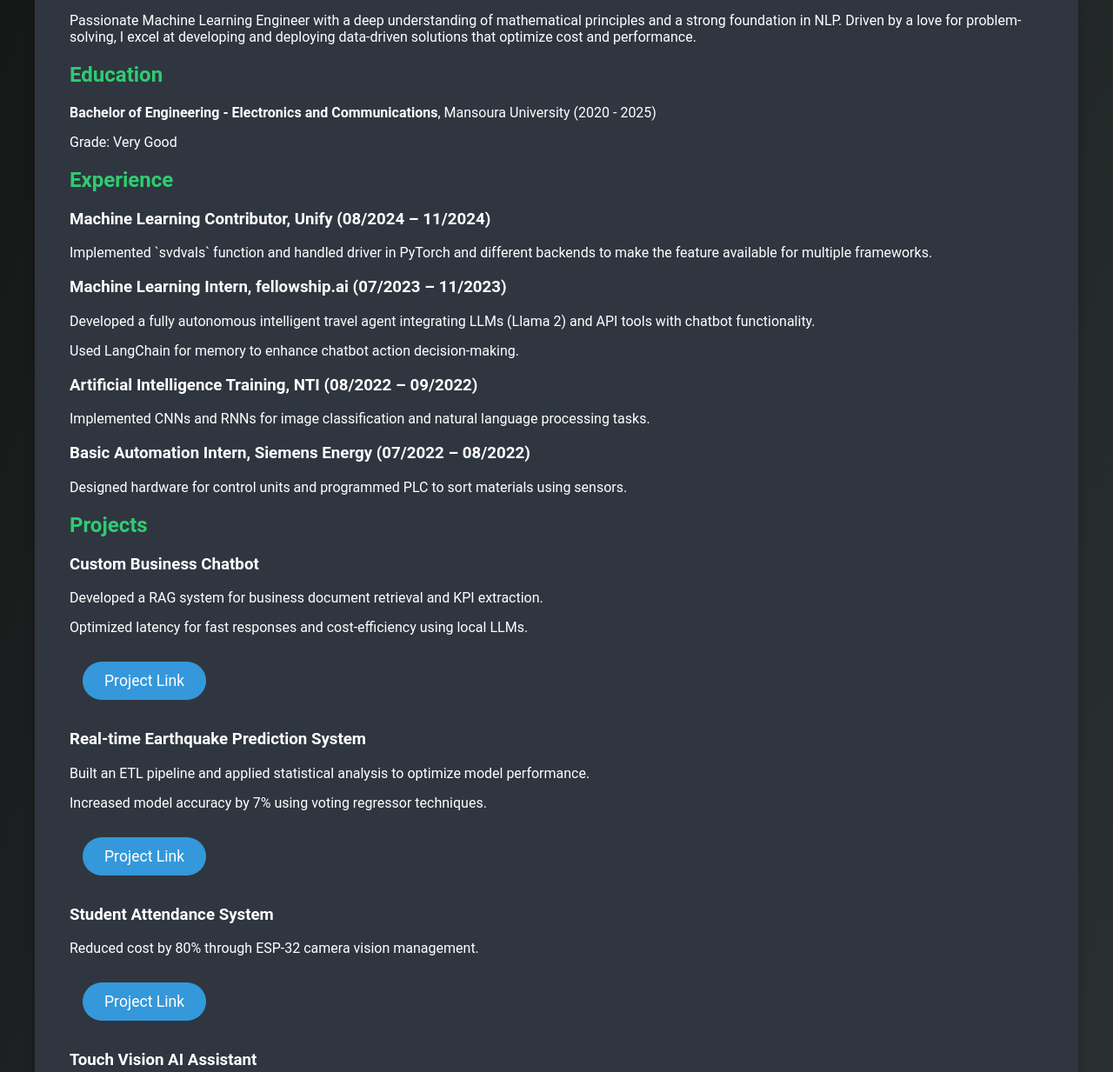
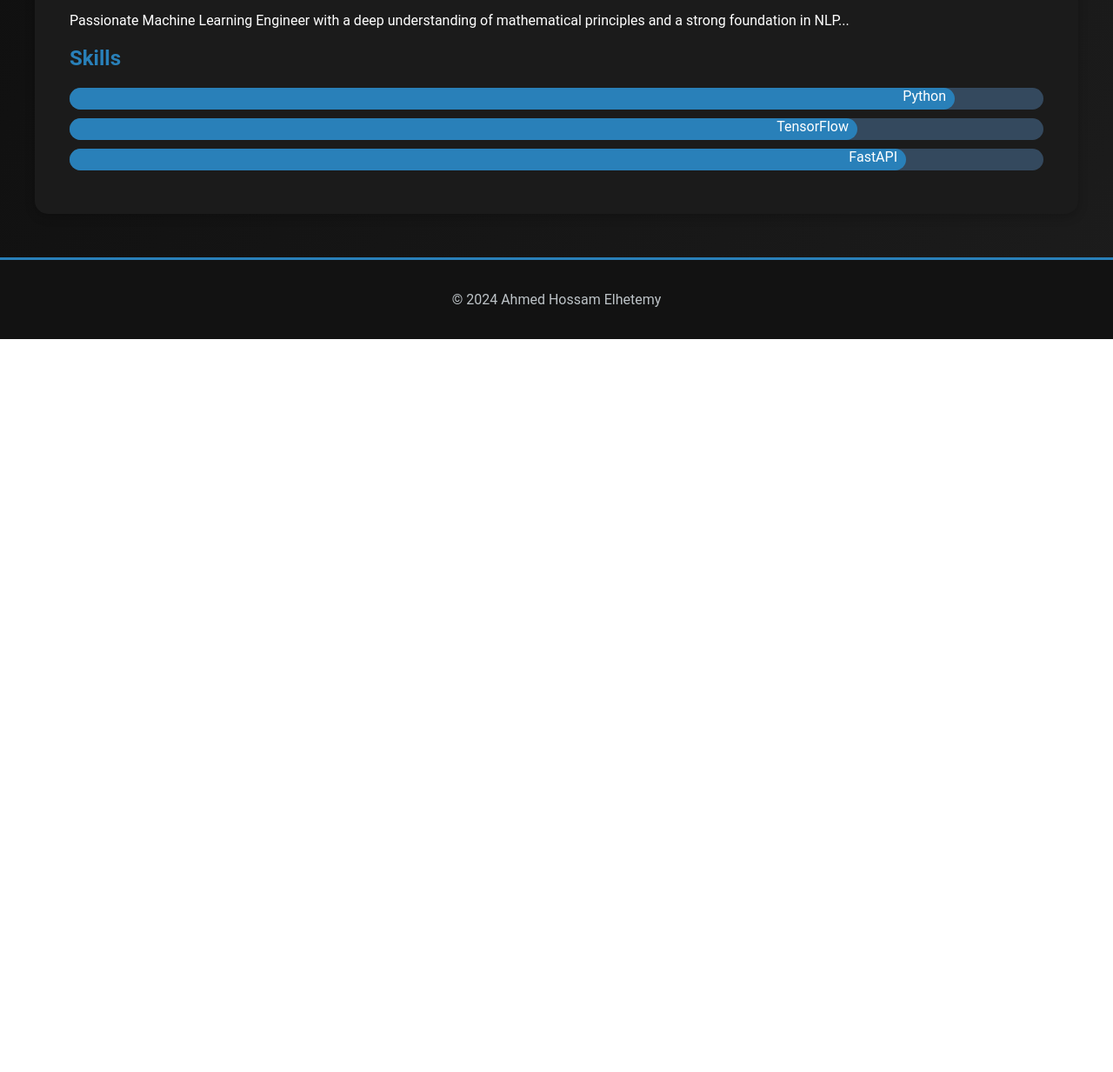
Before and after one commit to AhmedHossam23/AhmedHossam23.github.io, a plain HTML site: page index.html in a window 1280 px wide. Shown: the part 740-1973 px from the top of the page at 87% size. After the commit the page ends 1130 px from the top, so only its background shows below. Drawn offline with Linux system fonts and the light colour scheme.

Commit message:
Update and fix index.html

```diff
--- a/index.html
+++ b/index.html
@@ -10,29 +10,30 @@
             font-family: 'Roboto', sans-serif;
             margin: 0;
             padding: 0;
-            background: linear-gradient(120deg, #121212, #2d3436); /* Dark theme with a gradient */
+            background: linear-gradient(120deg, #0d0d0d, #1c1c1c); /* Darker tones */
             color: #ffffff;
         }
 
-        /* Container Styling */
         .container {
             max-width: 1200px;
             margin: 0 auto;
             padding: 20px;
+            animation: fadeIn 1.5s ease-out;
         }
 
         /* Header Section */
         .header {
             text-align: center;
             padding: 50px 0;
-            background: linear-gradient(45deg, #1e272e, #34495e); /* Dark gradient background */
-            border-bottom: 5px solid #2ecc71; /* Subtle green accent */
+            background: linear-gradient(45deg, #0e0e0e, #2c3e50); /* Darker gradient */
+            border-bottom: 5px solid #2980b9;
         }
 
         .header h1 {
             margin: 0;
             font-size: 3.5em;
             letter-spacing: 2px;
+            animation: fadeInDown 1.5s ease-out;
         }
 
         .header p {
@@ -46,9 +47,10 @@
             height: 150px;
             border-radius: 50%;
             margin: 20px auto;
-            border: 5px solid #2ecc71;
+            border: 5px solid #2980b9;
             object-fit: cover;
             transition: transform 0.3s ease;
+            animation: rotateIn 1.5s ease;
         }
 
         .profile-pic:hover {
@@ -61,20 +63,21 @@
             padding: 12px 25px;
             margin: 15px;
             color: #ffffff;
-            background-color: #3498db; /* Professional blue tone */
+            background-color: #2980b9; /* Blue button color */
             border-radius: 30px;
             text-decoration: none;
             font-size: 1.1em;
-            transition: background-color 0.3s ease;
+            transition: background-color 0.3s ease, transform 0.3s ease;
         }
 
         .button:hover {
-            background-color: #2980b9;
+            background-color: #1b4f72;
+            transform: scale(1.05);
         }
 
         /* Content Section */
         .content {
-            background-color: #2f3640;
+            background-color: #1b1b1b; /* Dark content background */
             padding: 40px;
             margin: 30px 0;
             border-radius: 15px;
@@ -82,7 +85,7 @@
         }
 
         h2 {
-            color: #2ecc71; /* Subtle green accent */
+            color: #2980b9; /* Accent with blue */
             margin-bottom: 20px;
         }
 
@@ -93,6 +96,30 @@
 
         ul li {
             margin-bottom: 15px;
+            opacity: 0;
+            transform: translateY(20px);
+            animation: fadeInUp 0.8s forwards;
+        }
+
+        /* Skill Bar */
+        .skills {
+            display: block;
+            width: 100%;
+            background-color: #34495e;
+            border-radius: 25px;
+            margin-bottom: 10px;
+            position: relative;
+        }
+
+        .skill-level {
+            height: 25px;
+            background-color: #2980b9; /* Blue skill bar */
+            border-radius: 25px;
+            width: 0;
+            text-align: right;
+            padding-right: 10px;
+            color: white;
+            animation: loadSkill 2s ease-out forwards;
         }
 
         /* Footer */
@@ -101,7 +128,7 @@
             padding: 20px;
             background-color: #121212;
             color: #bdc3c7;
-            border-top: 3px solid #2ecc71;
+            border-top: 3px solid #2980b9;
         }
 
         /* Animations */
@@ -113,6 +140,35 @@
             to {
                 opacity: 1;
                 transform: translateY(0);
+            }
+        }
+
+        @keyframes fadeInDown {
+            from {
+                opacity: 0;
+                transform: translateY(-20px);
+            }
+            to {
+                opacity: 1;
+                transform: translateY(0);
+            }
+        }
+
+        @keyframes rotateIn {
+            from {
+                transform: rotate(-180deg);
+            }
+            to {
+                transform: rotate(0deg);
+            }
+        }
+
+        @keyframes loadSkill {
+            from {
+                width: 0;
+            }
+            to {
+                width: var(--width);
             }
         }
     </style>
@@ -134,81 +190,24 @@
     <div class="content">
         <section>
             <h2>Objective</h2>
-            <p>Passionate Machine Learning Engineer with a deep understanding of mathematical principles and a strong foundation in NLP. Driven by a love for problem-solving, I excel at developing and deploying data-driven solutions that optimize cost and performance.</p>
-        </section>
-
-        <section>
-            <h2>Education</h2>
-            <ul>
-                <li><strong>Bachelor of Engineering - Electronics and Communications</strong>, Mansoura University (2020 - 2025)</li>
-                <li>Grade: Very Good</li>
-            </ul>
-        </section>
-
-        <section>
-            <h2>Experience</h2>
-            <h3>Machine Learning Contributor, Unify (08/2024 – 11/2024)</h3>
-            <ul>
-                <li>Implemented `svdvals` function and handled driver in PyTorch and different backends to make the feature available for multiple frameworks.</li>
-            </ul>
-
-            <h3>Machine Learning Intern, fellowship.ai (07/2023 – 11/2023)</h3>
-            <ul>
-                <li>Developed a fully autonomous intelligent travel agent integrating LLMs (Llama 2) and API tools with chatbot functionality.</li>
-                <li>Used LangChain for memory to enhance chatbot action decision-making.</li>
-            </ul>
-
-            <h3>Artificial Intelligence Training, NTI (08/2022 – 09/2022)</h3>
-            <ul>
-                <li>Implemented CNNs and RNNs for image classification and natural language processing tasks.</li>
-            </ul>
-
-            <h3>Basic Automation Intern, Siemens Energy (07/2022 – 08/2022)</h3>
-            <ul>
-                <li>Designed hardware for control units and programmed PLC to sort materials using sensors.</li>
-            </ul>
-        </section>
-
-        <section>
-            <h2>Projects</h2>
-            <h3>Custom Business Chatbot</h3>
-            <ul>
-                <li>Developed a RAG system for business document retrieval and KPI extraction.</li>
-                <li>Optimized latency for fast responses and cost-efficiency using local LLMs.</li>
-                <li><a href="https://github.com/AhmedHossam23/datatalk/blob/main/ABGbot.py" class="button">Project Link</a></li>
-            </ul>
-
-            <h3>Real-time Earthquake Prediction System</h3>
-            <ul>
-                <li>Built an ETL pipeline and applied statistical analysis to optimize model performance.</li>
-                <li>Increased model accuracy by 7% using voting regressor techniques.</li>
-                <li><a href="https://github.com/MohamedElweza/Earthquake_app/tree/main/Ai" class="button">Project Link</a></li>
-            </ul>
-
-            <h3>Student Attendance System</h3>
-            <ul>
-                <li>Reduced cost by 80% through ESP-32 camera vision management.</li>
-                <li><a href="https://github.com/AhmedHossam23/Attendance_with_DL" class="button">Project Link</a></li>
-            </ul>
-
-            <h3>Touch Vision AI Assistant</h3>
-            <ul>
-                <li>Developed a mobile app that assists impaired individuals using voice response systems.</li>
-                <li>Reduced response time by 40% through latency optimizations.</li>
-                <li><a href="https://github.com/MohamedElweza/TouchVision/tree/main/ai" class="button">Project Link</a></li>
-            </ul>
+            <p>Passionate Machine Learning Engineer with a deep understanding of mathematical principles and a strong foundation in NLP...</p>
         </section>
 
         <section>
             <h2>Skills</h2>
-            <ul>
-                <li>Python, TensorFlow, Keras, scikit-learn</li>
-                <li>Pandas, NumPy, Streamlit</li>
-                <li>FastAPI, LangChain</li>
-                <li>Docker, Git, Firebase, SQL</li>
-                <li>Java, Microsoft Power BI</li>
-            </ul>
+            <div class="skills">
+                <div class="skill-level" style="--width: 90%;">Python</div>
+            </div>
+            <div class="skills">
+                <div class="skill-level" style="--width: 80%;">TensorFlow</div>
+            </div>
+            <div class="skills">
+                <div class="skill-level" style="--width: 85%;">FastAPI</div>
+            </div>
         </section>
+
+        <!-- Add more sections for education, projects, etc. with similar style -->
+
     </div>
 </div>
 
@@ -216,5 +215,15 @@
     <p>&copy; 2024 Ahmed Hossam Elhetemy</p>
 </div>
 
+<script>
+    // Adding dynamic behavior using JS for skill bars
+    document.addEventListener('DOMContentLoaded', function() {
+        const skillBars = document.querySelectorAll('.skill-level');
+        skillBars.forEach(bar => {
+            bar.style.width = bar.getAttribute('style').split(': ')[1];
+        });
+    });
+</script>
+
 </body>
 </html>
```
